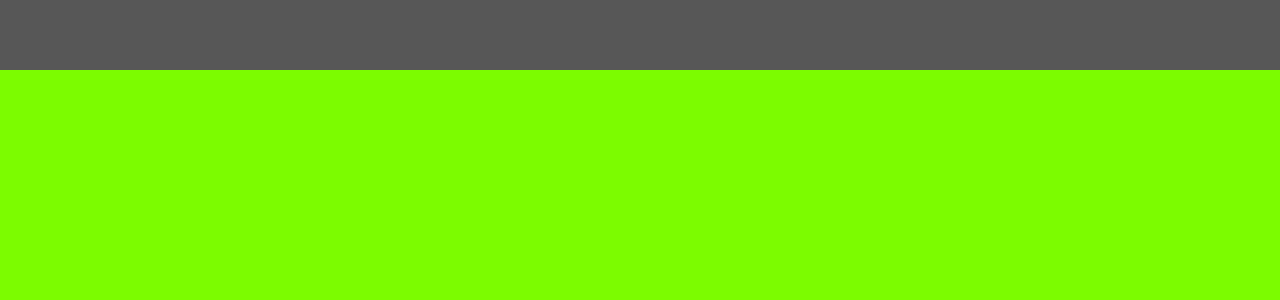
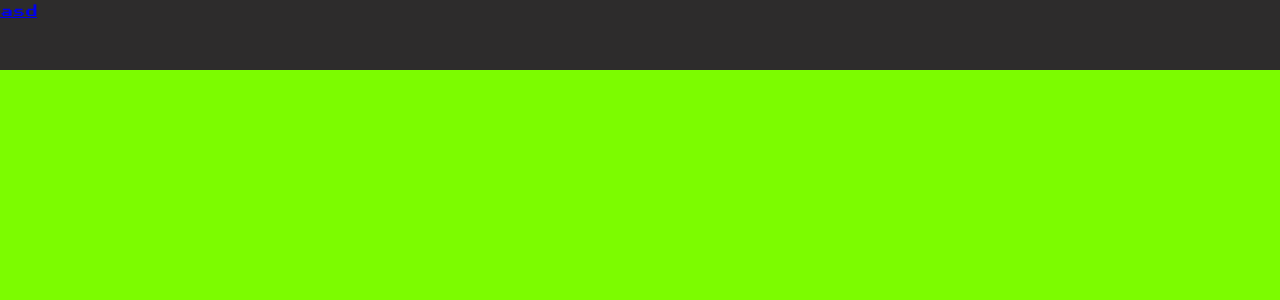
Before and after one commit to mattybwoy/Portfolio, a React (Create React App) app: page / in a window 1280 px wide. Shown: the top 300 px of the page. Built offline with nearby package versions, Linux system fonts and the light colour scheme; the HTML template or start-up script is replaced by a standard one.

Commit message:
Smooth scrolling implemented, snap to section

```diff
--- a/src/App.scss
+++ b/src/App.scss
@@ -11,7 +11,8 @@
     overflow-x: hidden;
     scroll-snap-type: y mandatory;
     scrollbar-width: none;
-    &::-webkit-scrollbar{
+    scroll-behavior: smooth;
+    &::-webkit-scrollbar {
       display: none;
     }
 
@@ -26,7 +27,7 @@
       > *{
         width: 100vw;
         height: calc(100vh - 70px);
-        scroll-snap-align: start;
+        scroll-snap-align: end;
       }
     }
 }
--- a/src/components/contact/Contact.jsx
+++ b/src/components/contact/Contact.jsx
@@ -2,7 +2,7 @@ import "./contact.scss"
 
 export default function Contact() {
   return (
-    <div className='contact'>
+    <div className='contact' id='contact'>
 
     </div>
   )
--- a/src/components/intro/Intro.jsx
+++ b/src/components/intro/Intro.jsx
@@ -2,7 +2,7 @@ import "./intro.scss"
 
 export default function intro() {
   return (
-    <div className='intro'>
+    <div className='intro' id='intro'>
 
     </div>
   )
--- a/src/components/portfolio/Portfolio.jsx
+++ b/src/components/portfolio/Portfolio.jsx
@@ -3,7 +3,7 @@ import "./portfolio.scss"
 export default function
 () {
   return (
-    <div className='portfolio'>
+    <div className='portfolio' id='portfolio'>
 
     </div>
   )
--- a/src/components/topbar/Topbar.jsx
+++ b/src/components/topbar/Topbar.jsx
@@ -3,7 +3,14 @@ import "./topbar.scss"
 export default function Topbar() {
   return (
     <div className='topbar'>
+      <div className="wrapper">
+        <div className="left">
+          <a href='#intro'>asd</a>
+        </div>
+        <div className="right">
 
+        </div>
+      </div>
     </div>
   )
 }
--- a/src/components/topbar/topbar.scss
+++ b/src/components/topbar/topbar.scss
@@ -1,7 +1,9 @@
+@import "../../global.scss";
+
 .topbar {
   width: 100%;
   height: 70px;
-  background-color: rgba(26, 26, 26, 0.729);
+  background-color: $mainColor;
   position: fixed;
   top: 0;
   z-index: 2;
--- /dev/null
+++ b/src/global.scss
@@ -0,0 +1 @@
+$mainColor: rgba(21, 20, 20, 0.893)
```
